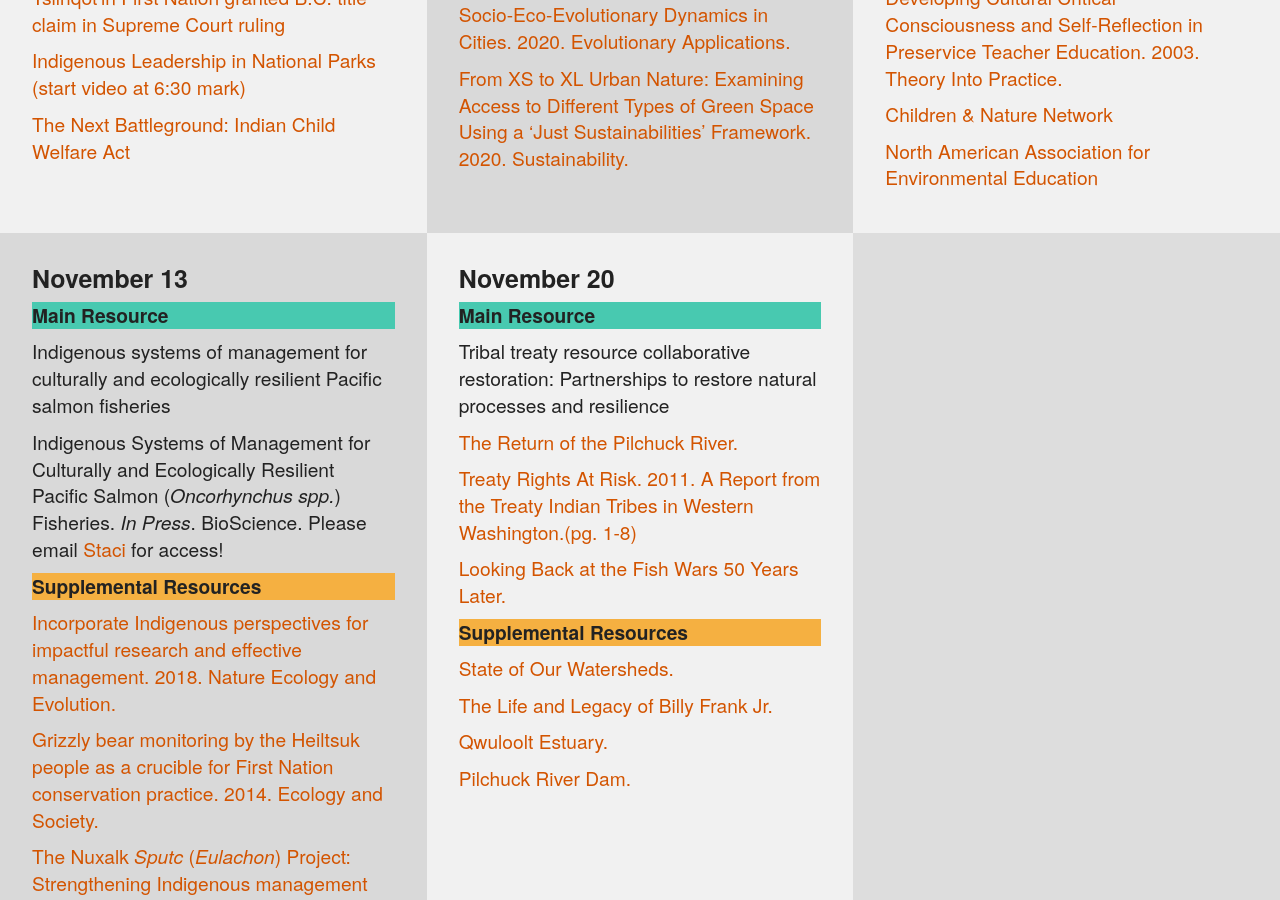
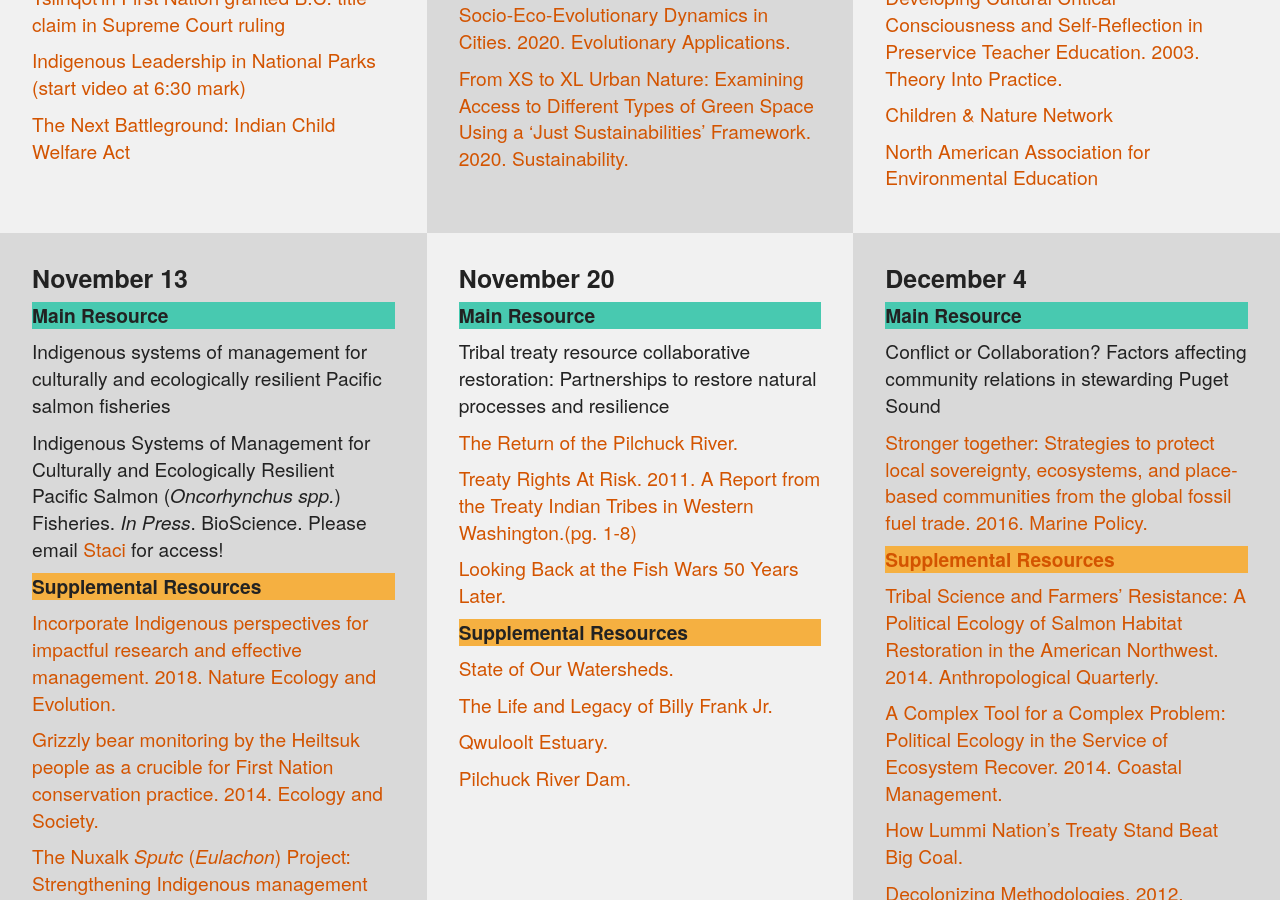
Before and after one commit to amburgey/FISH513InclusiveConservation, a Jekyll site: the page built from readings.html, in a window 1280 px wide and 900 px high, scrolled down 1817 px. Built offline with Jekyll 4.4.1, drawn with Linux system fonts in a browser that asks for light colours.

Commit message:
Sara and Maggie's resources

```diff
--- a/readings.html
+++ b/readings.html
@@ -122,6 +122,18 @@ layout: list
 			<p class="tile_space"><a href="https://nr.tulaliptribes.com/Topics/Restoration/PilchuckRiverDam" target="_blank" rel="noopener noreferrer">Pilchuck River Dam.</a> </p>
         </li>
 
+		<li class="gi tile--alt3">
+            <h3>December 4</h3>
+			<p class="tile_blue"> Main Resource </p>
+            <p class="tile_space"> Conflict or Collaboration? Factors affecting community relations in stewarding Puget Sound</p>
+			<p class="tile_space"><a href="https://www.researchgate.net/publication/309620295_Stronger_together_Strategies_to_protect_local_sovereignty_ecosystems_and_place-based_communities_from_the_global_fossil_fuel_trade" target="_blank" rel="noopener noreferrer"> Stronger together: Strategies to protect local sovereignty, ecosystems, and place-based communities from the global fossil fuel trade. 2016. Marine Policy.</p>
+			<p class="tile_yellow"> Supplemental Resources </p>
+			<p class="tile_space"><a href="https://www.researchgate.net/publication/269593509_Tribal_Science_and_Farmers'_Resistance_A_Political_Ecology_of_Salmon_Habitat_Restoration_in_the_American_Northwest" target="_blank" rel="noopener noreferrer">Tribal Science and Farmers’ Resistance: A Political Ecology of Salmon Habitat Restoration in the American Northwest. 2014. Anthropological Quarterly.</a> </p>
+			<p class="tile_space"><a href="https://www.researchgate.net/publication/263511567_A_Complex_Tool_for_a_Complex_Problem_Political_Ecology_in_the_Service_of_Ecosystem_Recovery" target="_blank" rel="noopener noreferrer">A Complex Tool for a Complex Problem: Political Ecology in the Service of Ecosystem Recover. 2014. Coastal Management.</a> </p>
+			<p class="tile_space"><a href="https://www.sightline.org/2016/05/11/how-lummi-nations-treaty-stand-beat-big-coal/" target="_blank" rel="noopener noreferrer">How Lummi Nation’s Treaty Stand Beat Big Coal.</a> </p>
+			<p class="tile_space"><a href="https://www.zedbooks.net/shop/book/decolonizing-methodologies/" target="_blank" rel="noopener noreferrer">Decolonizing Methodologies. 2012.</a> </p>
+        </li>
+
 	</ul><!--end .g--3up-->
 
 </section>
```
